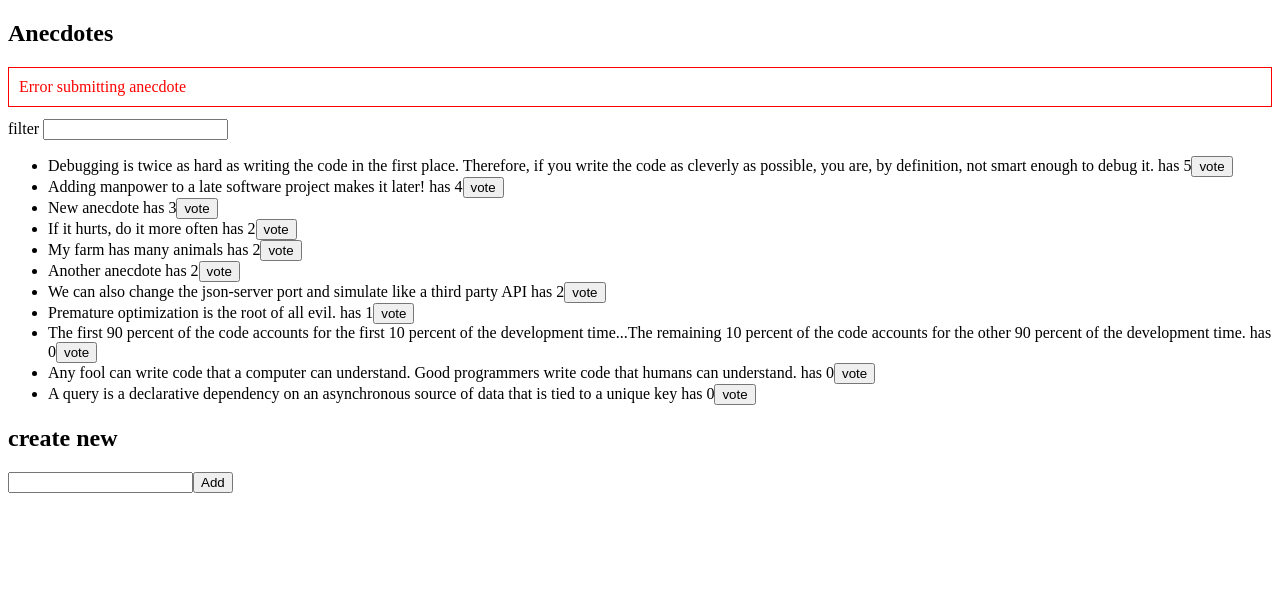
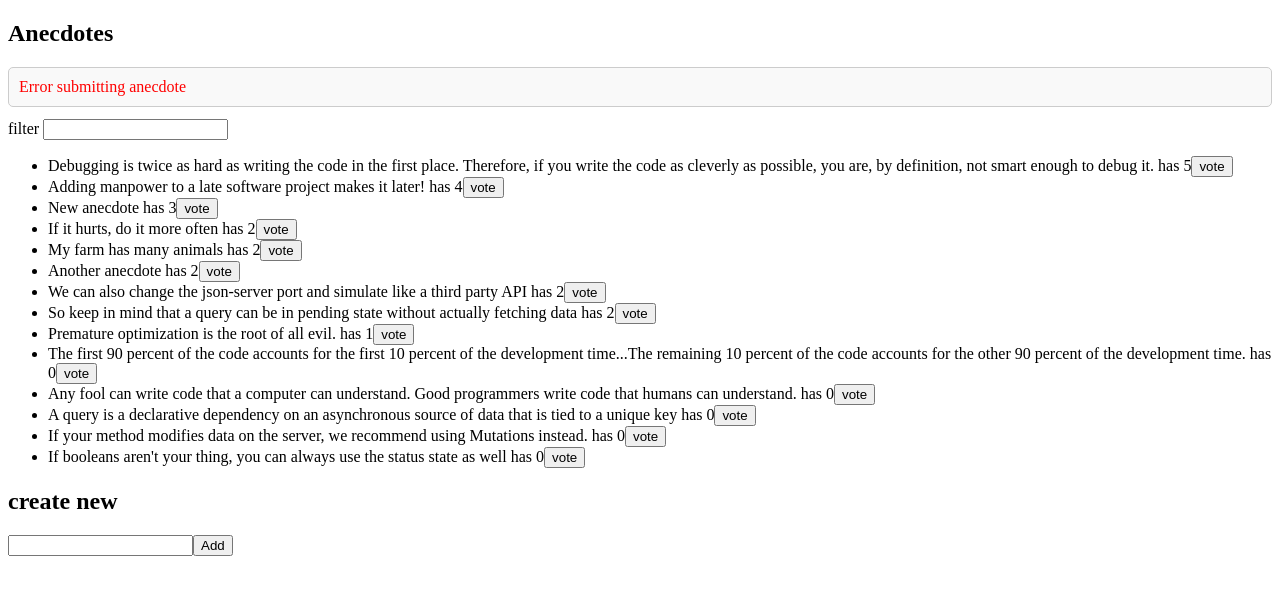
Before and after one commit to josandreu/redux-anecdotes, a React (Vite) app: page / in a window 1280 px wide. Both pictures are taken after typing "Sample" into the empty fields and a click on the button "Add". Shown: the top 594 px of the page. Built offline with nearby package versions, Linux system fonts and the light colour scheme; no server answers; data requests are answered from the project's data file.

Commit message:
Exercises 6.23 - 6.24. useReducer, useContext, createContext

```diff
--- a/db.json
+++ b/db.json
@@ -54,6 +54,21 @@
       "id": "1247",
       "content": "A query is a declarative dependency on an asynchronous source of data that is tied to a unique key",
       "votes": 0
+    },
+    {
+      "id": "1240",
+      "content": "If your method modifies data on the server, we recommend using Mutations instead.",
+      "votes": 0
+    },
+    {
+      "id": "6fa7",
+      "content": "If booleans aren't your thing, you can always use the status state as well",
+      "votes": 0
+    },
+    {
+      "id": "13f5",
+      "content": "So keep in mind that a query can be in pending state without actually fetching data",
+      "votes": 2
     }
   ]
 }
--- /dev/null
+++ b/src/NotificationContext.jsx
@@ -0,0 +1,56 @@
+/*
+Contexto para el reducer notificationReducerUseReducer
+*/
+
+import { createContext, useReducer, useRef } from 'react';
+import {
+  clearNotification,
+  notificationReducer,
+  setNotification,
+} from './reducers/notificationReducerUseReducer';
+
+import PropTypes from 'prop-types';
+
+const initialState = {
+  message: '',
+  className: '',
+  isVisible: false,
+};
+
+// Creamos el contexto
+export const NotificationContext = createContext();
+
+// Proveedor del contexto
+export const NotificationProvider = ({ children }) => {
+  const [notification, dispatch] = useReducer(
+    notificationReducer,
+    initialState
+  );
+
+  const timeoutIdRef = useRef(null); // Referencia para manejar el temporizador
+
+  const showNotification = (message, className) => {
+    // Limpiar el temporizador anterior si existe
+    if (timeoutIdRef.current) {
+      clearTimeout(timeoutIdRef.current);
+    }
+
+    dispatch(setNotification(message, className));
+
+    // Configurar un nuevo temporizador para ocultar la notificación después de 5 segundos
+    timeoutIdRef.current = setTimeout(() => {
+      dispatch(clearNotification());
+      timeoutIdRef.current = null; // Resetear el temporizador
+    }, 5000);
+  };
+
+  return (
+    <NotificationContext.Provider value={{ notification, showNotification }}>
+      {children}
+    </NotificationContext.Provider>
+  );
+};
+
+NotificationProvider.propTypes = {
+  children: PropTypes.node.isRequired,
+};
--- a/src/components/Anecdotes.jsx
+++ b/src/components/Anecdotes.jsx
@@ -1,14 +1,17 @@
-import { useSelector, useDispatch } from 'react-redux';
+import { useSelector } from 'react-redux';
 // import { addVote } from '../reducers/anecdoteReducer';
-import { showNotificationWithTimeout } from '../reducers/notificationReducer';
+// import { showNotificationWithTimeout } from '../reducers/notificationReducer';
 import anecdoteService from '../services/anecdotes.js';
 import { useQuery } from '@tanstack/react-query';
 import { useMemo } from 'react';
 import PropTypes from 'prop-types';
 import { useMutation, useQueryClient } from '@tanstack/react-query';
+import { useNotification } from '../useNotification';
 
 const Anecdote = ({ anecdote }) => {
-  const dispatch = useDispatch();
+  // const dispatch = useDispatch();
+
+  const { showNotification } = useNotification();
 
   const queryClient = useQueryClient();
 
@@ -18,7 +21,11 @@ const Anecdote = ({ anecdote }) => {
       queryClient.invalidateQueries(['anecdotes']);
     },
     onError: () => {
-      dispatch(showNotificationWithTimeout(`Error submitting vote`));
+      /*
+      En lugar de Redux vamos a utilizar useReducer
+      */
+      // dispatch(showNotificationWithTimeout(`Error submitting vote`));
+      showNotification('Error submitting vote', 'error');
     },
   });
 
@@ -36,9 +43,14 @@ const Anecdote = ({ anecdote }) => {
     };
 
     newAddVoteMutation.mutate(updatedAnecdote);
-    dispatch(
-      showNotificationWithTimeout(`You voted: ${updatedAnecdote.content}`)
-    );
+
+    /*
+      En lugar de Redux vamos a utilizar useReducer
+      */
+    // dispatch(
+    //   showNotificationWithTimeout(`You voted: ${updatedAnecdote.content}`)
+    // );
+    showNotification(`You voted: ${updatedAnecdote.content}`);
   };
 
   return (
--- a/src/components/NewAnecdote.jsx
+++ b/src/components/NewAnecdote.jsx
@@ -3,11 +3,14 @@ import { useMutation, useQueryClient } from '@tanstack/react-query';
 import anecdoteService from '../services/anecdotes.js';
 // import { newAnecdote } from '../reducers/anecdoteReducer';
 import { showNotificationWithTimeout } from '../reducers/notificationReducer';
+import { useNotification } from '../useNotification';
 
 const NewAnecdote = () => {
   const dispatch = useDispatch();
 
   const queryClient = useQueryClient();
+
+  const { showNotification } = useNotification();
 
   const newAnecdoteMutation = useMutation({
     mutationFn: anecdoteService.addAnecdote,
@@ -16,9 +19,14 @@ const NewAnecdote = () => {
       queryClient.setQueryData(['anecdotes'], anecdotes.concat(newAnecdote));
     },
     onError: () => {
-      dispatch(
-        showNotificationWithTimeout(`Error submitting anecdote`, 'error')
-      );
+      /*
+      En lugar de Redux vamos a utilizar useReducer
+      */
+      // dispatch(
+      //   showNotificationWithTimeout(`Error submitting anecdote`, 'error')
+      // );
+
+      showNotification(`Error submitting anecdote`, 'error');
     },
   });
 
@@ -28,12 +36,17 @@ const NewAnecdote = () => {
     event.target.anecdote.value = '';
 
     if (anecdote.length < 5) {
-      dispatch(
-        showNotificationWithTimeout(
-          `Content must be at least 5 characters long.`,
-          'error'
-        )
-      );
+      /*
+      En lugar de Redux vamos a utilizar useReducer
+      */
+      // dispatch(
+      //   showNotificationWithTimeout(
+      //     `Content must be at least 5 characters long.`,
+      //     'error'
+      //   )
+      // );
+
+      showNotification(`Content must be at least 5 characters long.`, 'error');
       return;
     }
 
--- a/src/components/Notification.jsx
+++ b/src/components/Notification.jsx
@@ -1,3 +1,8 @@
+/*
+
+// Parte de código para usar este componente con el reducer notificationReducer de Redux
+// Lo cambiamos para su uso con useReducer
+
 import { useSelector } from 'react-redux';
 
 const Notification = () => {
@@ -10,14 +15,36 @@ const Notification = () => {
     marginBottom: 12,
   };
 
-  if (notifications.className === 'error') {
+  return <div style={style}>{notifications.message}</div>;
+};
+
+*/
+
+import { useNotification } from '../useNotification';
+
+const Notification = () => {
+  const { notification } = useNotification();
+
+  if (!notification.isVisible) {
+    return null; // No mostrar nada si no está visible
+  }
+
+  let style = {
+    border: '1px solid #ccc',
+    padding: '10px',
+    marginBottom: '12px',
+    backgroundColor: '#f9f9f9',
+    borderRadius: '5px',
+  };
+
+  if (notification.className === 'error') {
     style = {
       ...style,
       color: 'red',
     };
   }
 
-  return <div style={style}>{notifications.message}</div>;
+  return <div style={style}>{notification.message}</div>;
 };
 
 export default Notification;
--- a/src/main.jsx
+++ b/src/main.jsx
@@ -3,13 +3,16 @@ import { Provider } from 'react-redux';
 import App from './App';
 import store from './store';
 import { QueryClient, QueryClientProvider } from '@tanstack/react-query';
+import { NotificationProvider } from './NotificationContext';
 
 const queryClient = new QueryClient();
 
 ReactDOM.createRoot(document.getElementById('root')).render(
   <QueryClientProvider client={queryClient}>
     <Provider store={store}>
-      <App />
+      <NotificationProvider>
+        <App />
+      </NotificationProvider>
     </Provider>
   </QueryClientProvider>
 );
--- a/src/reducers/notificationReducer.js
+++ b/src/reducers/notificationReducer.js
@@ -1,3 +1,9 @@
+/*
+Reducer Redux para el manejo del estado de las notificaciones, uso con useSelector
+
+No lo usamos, se ha reemplazado por useReducer. Lo dejamos a modo de ejemplo
+*/
+
 import { createSlice } from '@reduxjs/toolkit';
 
 const initialState = 'Initial notification';
--- /dev/null
+++ b/src/reducers/notificationReducerUseReducer.js
@@ -0,0 +1,30 @@
+/*
+Reducer para el manejo del estado de notificaciones, para usarlo con useReducer y Context
+
+Las funciones se utilizan en el archivo NotificationContext.jsx
+*/
+
+export const notificationReducer = (state, action) => {
+  switch (action.type) {
+    case 'SHOW_NOTIFICATION':
+      return {
+        message: action.payload.message,
+        className: action.payload.className,
+        isVisible: true,
+      };
+    case 'HIDE_NOTIFICATION':
+      return { ...state, isVisible: false, message: '', className: '' };
+    default:
+      return state;
+  }
+};
+
+// Action creators
+export const setNotification = (message, className) => ({
+  type: 'SHOW_NOTIFICATION',
+  payload: { message, className },
+});
+
+export const clearNotification = () => ({
+  type: 'HIDE_NOTIFICATION',
+});
--- /dev/null
+++ b/src/useNotification.js
@@ -0,0 +1,11 @@
+/*
+Archivo usado únicamente para crear el hook personalizado para usar el contexto useContext(NotificationContext)
+*/
+
+import { useContext } from 'react';
+import { NotificationContext } from './NotificationContext';
+
+// Hook para usar el contexto
+export const useNotification = () => {
+  return useContext(NotificationContext);
+};
```
Also changed, not shown: 1 other file (tests, documents, lock files or other folders).
